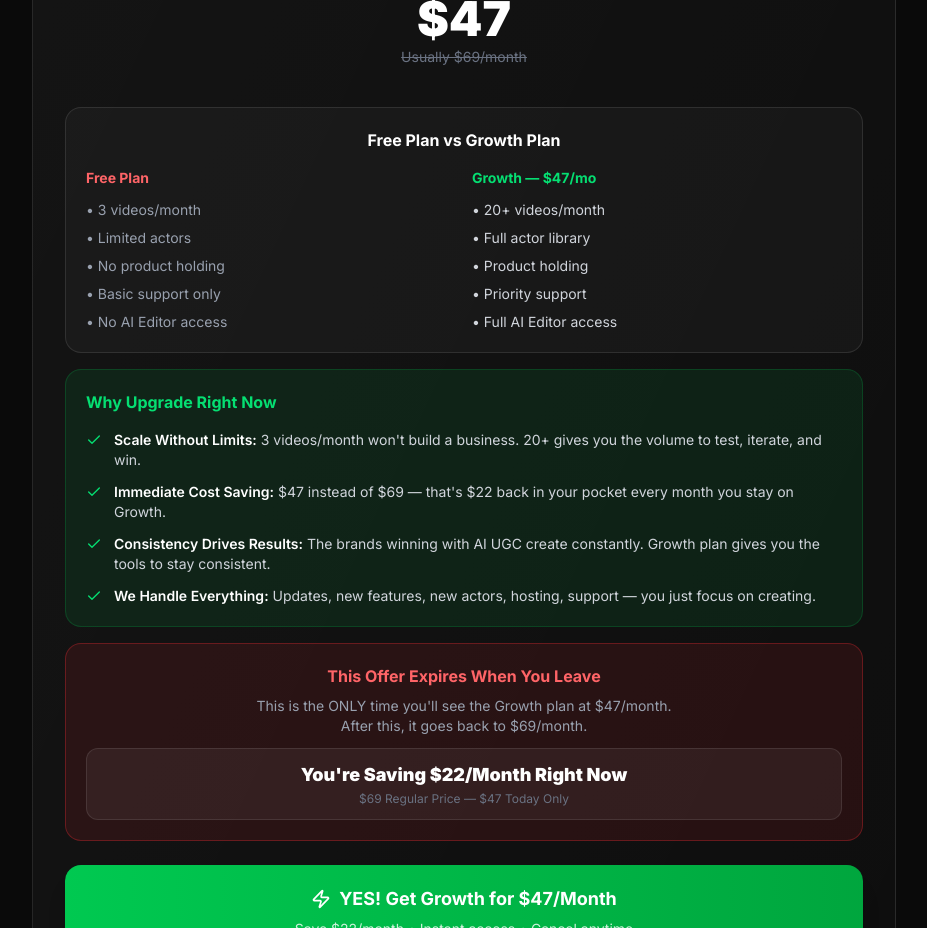
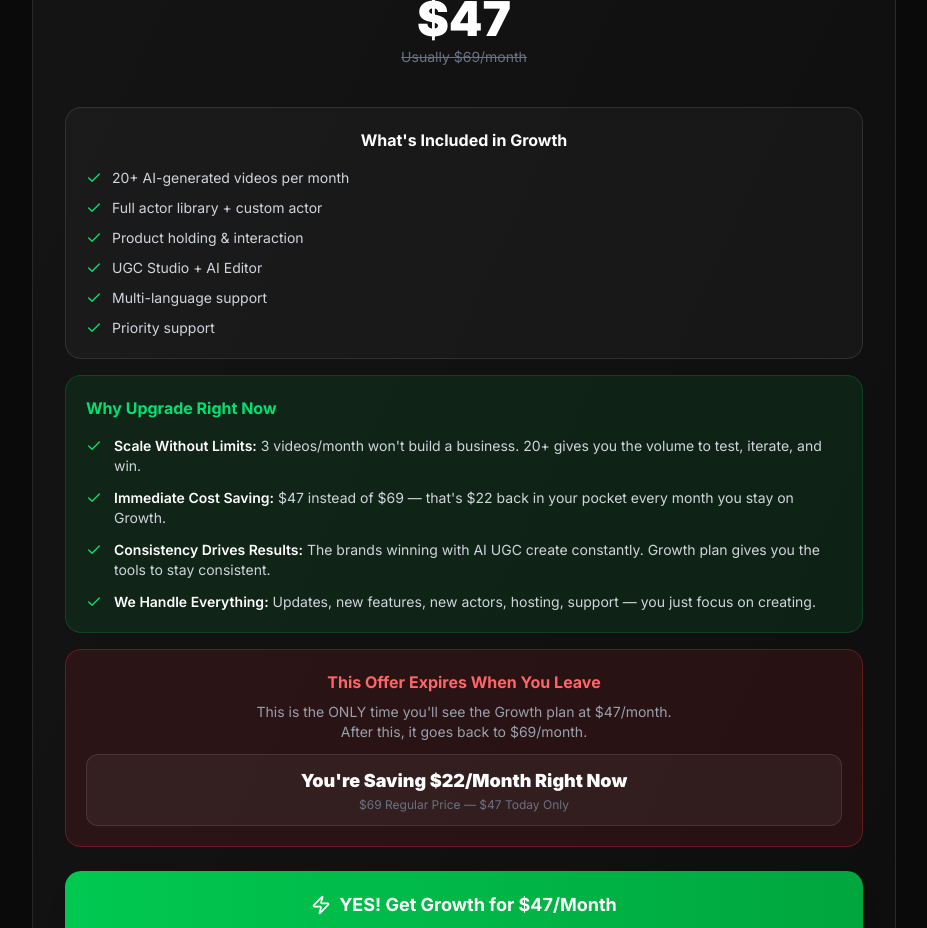
Before and after one commit to A-BMT02/aiugc, a Next.js app: page /lifetime-upsell in a window 1280 px wide. Shown: the part 1160-2088 px from the top of the page, without its empty margins (176-1103 px from the left). Built offline with nearby package versions, Linux system fonts and the light colour scheme; no server answers.

Commit message:
lifetime-upsell: remove free plan references, replace with Growth checklist
Co-Authored-By: Claude Sonnet 4.6 <noreply@anthropic.com>

```diff
--- a/app/lifetime-upsell/page.js
+++ b/app/lifetime-upsell/page.js
@@ -162,31 +162,24 @@ export default function LifetimeUpsellPage() {
               <div className="text-gray-500 text-sm line-through">Usually $69/month</div>
             </div>
 
-            {/* Comparison */}
+            {/* What's included */}
             <div className="bg-white/[0.03] border border-white/10 rounded-2xl p-5">
-              <h3 className="text-base font-bold mb-4 text-center">Free Plan vs Growth Plan</h3>
-              <div className="grid grid-cols-2 gap-4">
-                <div>
-                  <h4 className="font-bold text-red-400 text-sm mb-3">Free Plan</h4>
-                  <ul className="space-y-2 text-gray-400 text-sm">
-                    <li>• 3 videos/month</li>
-                    <li>• Limited actors</li>
-                    <li>• No product holding</li>
-                    <li>• Basic support only</li>
-                    <li>• No AI Editor access</li>
-                  </ul>
-                </div>
-                <div>
-                  <h4 className="font-bold text-green-400 text-sm mb-3">Growth — $47/mo</h4>
-                  <ul className="space-y-2 text-gray-300 text-sm">
-                    <li>• 20+ videos/month</li>
-                    <li>• Full actor library</li>
-                    <li>• Product holding</li>
-                    <li>• Priority support</li>
-                    <li>• Full AI Editor access</li>
-                  </ul>
-                </div>
-              </div>
+              <h3 className="text-base font-bold mb-4 text-center">What's Included in Growth</h3>
+              <ul className="space-y-2.5">
+                {[
+                  '20+ AI-generated videos per month',
+                  'Full actor library + custom actor',
+                  'Product holding & interaction',
+                  'UGC Studio + AI Editor',
+                  'Multi-language support',
+                  'Priority support',
+                ].map((item, i) => (
+                  <li key={i} className="flex items-center gap-2.5 text-gray-300 text-sm">
+                    <Check className="w-4 h-4 text-green-400 flex-shrink-0" />
+                    {item}
+                  </li>
+                ))}
+              </ul>
             </div>
 
             {/* Why upgrade */}
```
